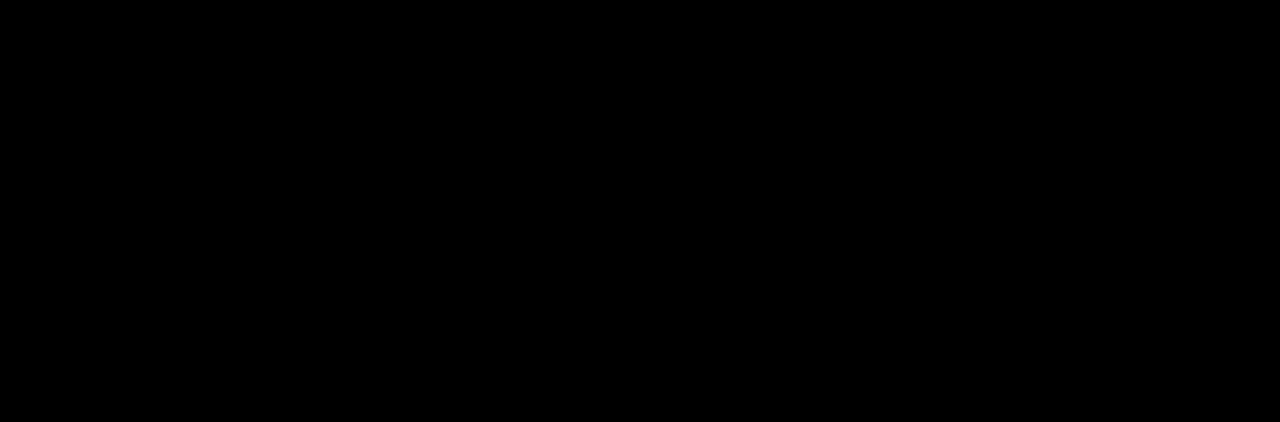
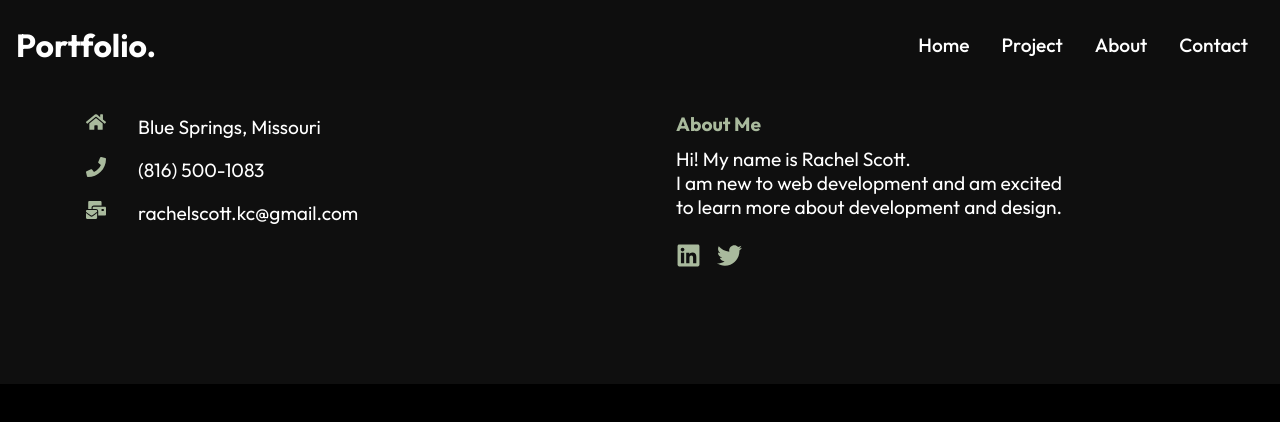
Before and after one commit to r-scott25/rscott-portfolio, a React (Create React App) app: page /contact in a window 1280 px wide. Shown: the top 422 px of the page. Built offline with nearby package versions, Linux system fonts and the light colour scheme.

Commit message:
added navbar and footer to remaining pages

```diff
--- a/src/components/NavbarStyles.css
+++ b/src/components/NavbarStyles.css
@@ -7,7 +7,8 @@
     width: 100%;
     height: 90px;
     z-index: 10;
-    background-color: rgba(20, 20, 20, 0.85);
+    background-color: rgba(15, 15, 15, 0.85);
+    /* background-color: rgba(169, 186, 157, 0.85); */
 }
 
 .header-bg{
--- a/src/routes/About.js
+++ b/src/routes/About.js
@@ -1,8 +1,14 @@
 import React from 'react'
+
+import Navbar from "../components/Navbar";
+import Footer from "../components/Footer";
 
 const About = () => {
   return (
-    <div>About</div>
+    <div>
+      <Navbar/>
+    <Footer/>
+    </div>
   )
 }
 
--- a/src/routes/Contact.js
+++ b/src/routes/Contact.js
@@ -1,8 +1,14 @@
 import React from 'react'
+
+import Navbar from "../components/Navbar";
+import Footer from "../components/Footer";
 
 const Contact = () => {
   return (
-    <div>Contact</div>
+    <div>
+      <Navbar/>
+      <Footer/>
+    </div>
   )
 }
 
--- a/src/routes/Project.js
+++ b/src/routes/Project.js
@@ -1,8 +1,14 @@
 import React from 'react'
+
+import Navbar from "../components/Navbar";
+import Footer from "../components/Footer";
 
 const Project = () => {
   return (
-    <div>Project</div>
+    <div>
+      <Navbar/>
+      <Footer/>
+    </div>
   )
 }
 
```
